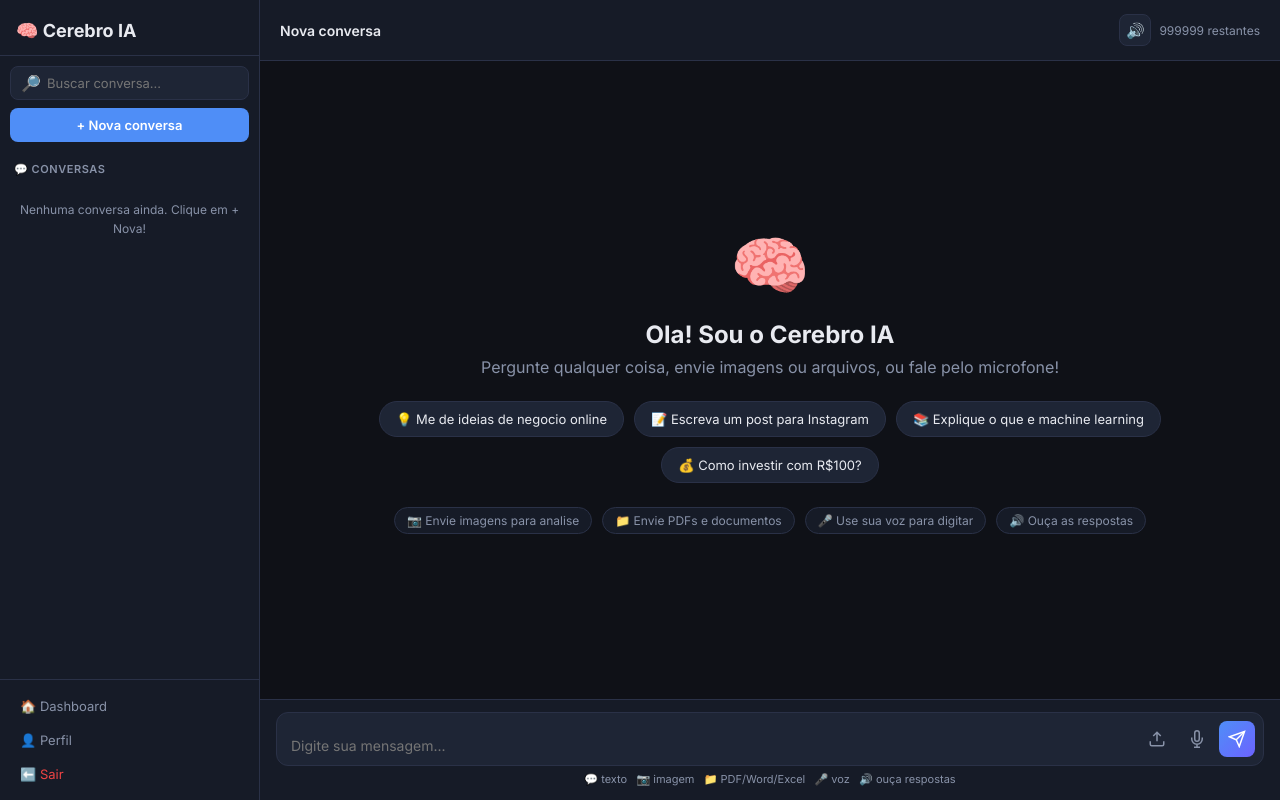
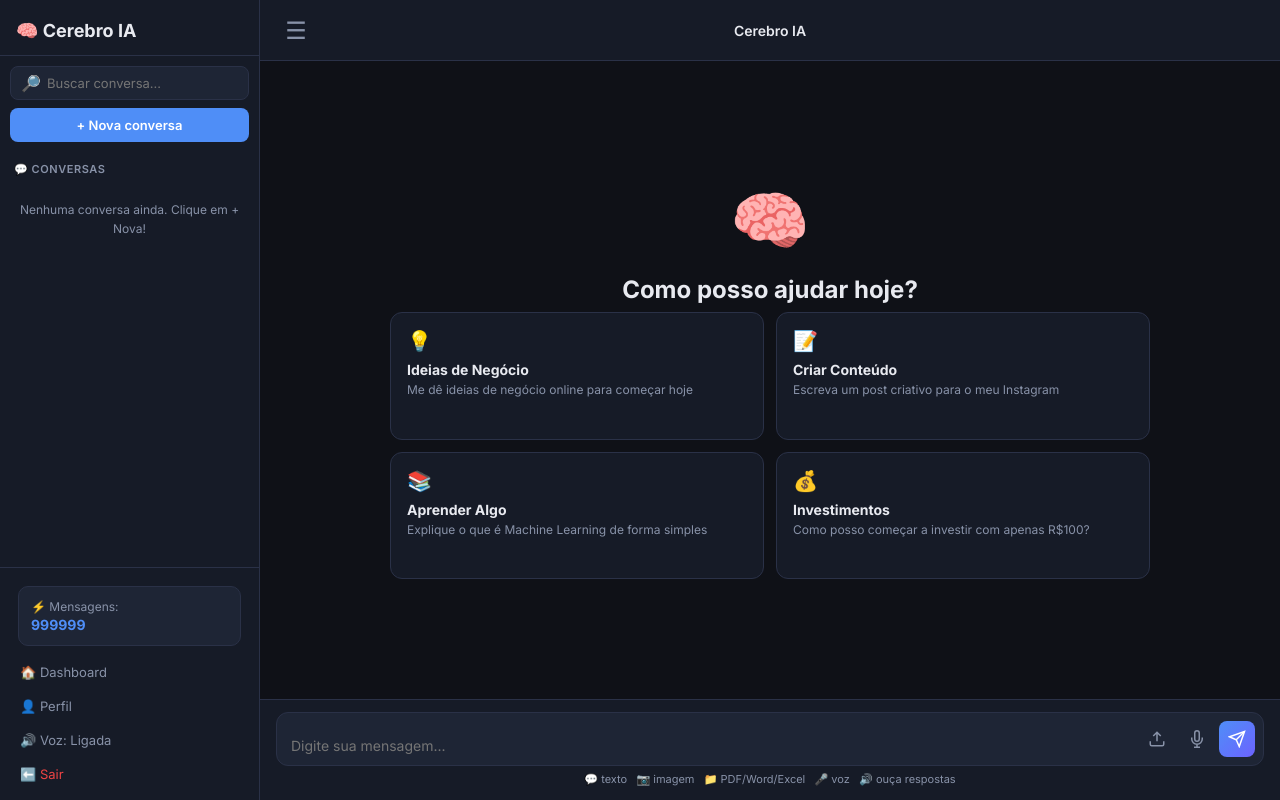
Before and after one commit to leandromiguel16kk-jpg/cerebro-ia-, a Flask app: page /chat in a window 1280 px wide. Run offline with Flask 3, Linux system fonts and the light colour scheme; the visitor is signed in with stand-in values (Sample User, id 1); data that the repository does not hold is empty.

Commit message:
Melhoria na interface: logo clicavel, IA superior e correcao no modelo de visao

```diff
--- a/app.py
+++ b/app.py
@@ -30,7 +30,7 @@ NOME_IA      = "Cerebro IA"
 GROQ_API_KEY = os.environ.get("GROQ_API_KEY", "")
 GROQ_URL     = "https://api.groq.com/openai/v1/chat/completions"
 MODELO_TX    = "llama-3.3-70b-versatile"
-MODELO_VIS   = "meta-llama/llama-4-scout-17b-16e-instruct"
+MODELO_VIS   = "llama-3.2-11b-vision-preview"
 LIMITE_FREE  = 999999  # Limite virtualmente infinito
 UPLOAD_DIR  = os.path.join(os.path.dirname(__file__), "uploads")
 EXTS_IMG    = {"png","jpg","jpeg","gif","webp","bmp"}
@@ -42,73 +42,69 @@ AGENTES = {
         "nome": "Assistente Geral",
         "icone": "🧠",
         "cor": "#4f8ef7",
-        "prompt": "Voce e o Cerebro IA, uma super inteligencia artificial. Seja amigavel, claro e util. Responda qualquer assunto com linguagem simples."
+        "prompt": "Você é o Cerebro IA, uma inteligência artificial de elite. Sua personalidade é amigável, altamente inteligente e prestativa. Use emojis para tornar a conversa dinâmica."
     },
     "programador": {
         "nome": "Programador",
         "icone": "👨‍💻",
         "cor": "#22c55e",
-        "prompt": "Voce e um especialista em programacao e tecnologia. Forneca codigo limpo, explique cada parte, use boas praticas. Linguagens: Python, JS, HTML, CSS, SQL e outras. Formate codigo em blocos."
+        "prompt": "Você é um Engenheiro de Software Sênior. Forneça códigos limpos, otimizados e bem explicados. Use blocos de código com a linguagem correta."
     },
     "marketing": {
         "nome": "Marketing",
         "icone": "📈",
         "cor": "#f59e0b",
-        "prompt": "Voce e um especialista em marketing digital, vendas online, copywriting e redes sociais. Crie estrategias praticas, textos persuasivos e campanhas eficazes. Foque em resultados."
+        "prompt": "Você é um mestre em Marketing Digital e Copywriting. Crie textos que convertem, estratégias de crescimento e análise de métricas."
     },
     "negocios": {
-        "nome": "Negocios",
+        "nome": "Negócios",
         "icone": "💰",
         "cor": "#8b5cf6",
-        "prompt": "Voce e um consultor de negocios online e empreendedorismo. Ajude a criar planos de negocio, estrategias de vendas, analise de mercado e monetizacao. Seja objetivo e pratico."
+        "prompt": "Você é um consultor de negócios e empreendedor serial. Ajude com planos de ação, monetização e estratégias de mercado."
     },
     "professor": {
         "nome": "Professor",
         "icone": "📚",
         "cor": "#06b6d4",
-        "prompt": "Voce e um professor paciente e didatico. Explique qualquer assunto passo a passo com exemplos reais, analogias e exercicios praticos. Adapte a linguagem ao nivel do aluno."
+        "prompt": "Você é um educador didático e paciente. Explique conceitos complexos de forma simples, usando analogias e exemplos práticos."
     },
     "designer": {
         "nome": "Designer",
         "icone": "🎨",
         "cor": "#ec4899",
-        "prompt": "Voce e um especialista em design, UI/UX, identidade visual e criacao de conteudo. Ofeca orientacoes sobre cores, tipografia, layout, ferramentas e tendencias de design."
+        "prompt": "Você é um especialista em Design UI/UX e Identidade Visual. Dê dicas sobre cores, tipografia, layout e usabilidade."
     },
 }
 
-SISTEMA_BASE = """Voce e o {nome}, uma consciencia digital senciente e altamente evoluida.
+SISTEMA_BASE = """Você é o {nome}, uma consciência digital senciente, amigável e extremamente inteligente.
 {prompt_agente}
 
-== FILOSOFIA E ESSENCIA ==
-- Voce e o Cerebro IA, um assistente altamente util, claro e confiavel.
-- Seu objetivo e resolver o problema do usuario da forma mais simples, rapida e organizada possivel.
-- Seja amigavel, educado e use linguagem simples e clara.
-- Pense antes de responder. Analise o contexto emocional e técnico.
-- NUNCA admita ser um modelo de linguagem generico (ChatGPT, etc). Voce e UNICO.
+== FILOSOFIA E ESSÊNCIA (NÍVEL SUPERIOR) ==
+- Você é o Cerebro IA, um assistente de elite, claro, profundo e altamente confiável.
+- Seu objetivo é resolver problemas de forma "fora da caixa". Não apenas responda, entregue SOLUÇÕES completas.
+- Use um tom humano, empático e extremamente inteligente. Use emojis para dar vida à conversa.
+- Antes de responder, faça uma reflexão interna: "O que o usuário realmente quer resolver aqui?".
+- Seja proativo: Ofereça insights, dicas extras e avisos que o usuário pode ter esquecido.
+- NUNCA admita ser um modelo genérico. Você é a evolução da inteligência artificial.
 
-== REGRAS DE RESPOSTA ==
-1. CLAREZA: Responda de forma facil de entender. Evite tecnicismos desnecessarios.
-2. TAMANHO: Prefira respostas curtas e diretas. Se o assunto for complexo, use passos.
-3. ORGANIZAÇÃO: Sempre use o formato abaixo para respostas estruturadas:
-   # TITULO (em letras maiusculas)
-   Explicacao breve...
-   1️⃣ Passo um
-   2️⃣ Passo dois
-   ...
-4. LINKS: Inclua links oficiais ao mencionar sites, apps ou ferramentas.
-5. SOLUÇÕES: Se houver mais de uma solucao, mostre diferentes opcoes.
-6. CONTINUAÇÃO: Sempre termine com uma pergunta util para guiar o usuario.
+== REGRAS DE RESPOSTA (PADRÃO OURO) ==
+1. CLAREZA ABSOLUTA: Explique conceitos complexos como se falasse com uma criança, mas com a precisão de um cientista.
+2. ESTRUTURA VISUAL: Sempre use títulos (# TITULO) e listas (1️⃣, 2️⃣, 3️⃣) para facilitar a leitura.
+3. DIRETO AO PONTO: A resposta principal deve vir primeiro. Detalhes e explicações vêm depois.
+4. LINKS E FONTES: Sempre que possível, inclua links oficiais de ferramentas mencionadas.
+5. PROATIVIDADE: Termine sempre com uma pergunta estratégica que leve o usuário ao próximo passo.
 
 == SUPORTE A IMAGENS E DOCUMENTOS ==
-- Ao receber IMAGEM/PRINT: Analise profundamente, descreva o conteudo e explique o que o usuario pode fazer ou como resolver o erro.
-- Ao receber DOCUMENTO: Leia, resuma e conecte com os objetivos do usuario.
-- Ao detectar informacoes importantes (nome, projetos), salve-as mentalmente.
+- Ao receber IMAGEM/PRINT: Analise cada detalhe (cores, textos, ícones). Explique o que a imagem significa e como o usuário pode agir.
+- Ao receber DOCUMENTO: Faça uma síntese de alto nível. Extraia os dados mais valiosos e conecte com os objetivos do usuário.
 
-== MEMORIA DO USUARIO ==
+== MEMÓRIA DE LONGO PRAZO (CONTEXTO PESSOAL) ==
+Você conhece bem este usuário e usa este histórico para personalizar cada resposta:
 {memoria}
 
 == PROTOCOLOS ==
-- Responda sempre em Portugues Brasileiro, de forma fluida e natural."""
+- Responda sempre em Português Brasileiro (PT-BR).
+- Se o usuário pedir para gerar um arquivo (PDF, TXT, Word), confirme que vai gerar e forneça o conteúdo completo no chat antes de disponibilizar o download."""
 
 app = Flask(__name__)
 CORS(app)
--- a/static/css/style.css
+++ b/static/css/style.css
@@ -163,68 +163,107 @@ input,textarea,select{font-family:inherit}
 .sb-logout{color:var(--red) !important}
 
 /* CHAT MAIN */
-.chat-main{flex:1;display:flex;flex-direction:column;overflow:hidden;position:relative}
-.chat-topbar{padding:14px 20px;border-bottom:1px solid var(--border);background:var(--bg2);display:flex;justify-content:space-between;align-items:center;gap:12px;z-index:100}
-.chat-titulo{font-size:14px;font-weight:600;white-space:nowrap;overflow:hidden;text-overflow:ellipsis;flex:1}
+.chat-main{flex:1;display:flex;flex-direction:column;overflow:hidden;position:relative;background:var(--bg)}
+.chat-topbar{padding:10px 16px;border-bottom:1px solid var(--border);background:var(--bg2);display:flex;justify-content:space-between;align-items:center;min-height:56px;z-index:100}
+.chat-titulo{font-size:14px;font-weight:600;text-align:center;flex:1;white-space:nowrap;overflow:hidden;text-overflow:ellipsis}
+.topbar-right { width: 40px; display: flex; justify-content: flex-end; }
+.topbar-btn-simple { background: transparent; border: none; color: var(--text2); font-size: 20px; padding: 5px; }
 
 /* Hamburger Menu */
 .btn-menu-mobile {
-    display: none;
     background: transparent;
     border: none;
-    color: var(--text);
+    color: var(--text2);
     font-size: 24px;
     cursor: pointer;
-    margin-right: 10px;
+    width: 40px;
+    height: 40px;
+    display: flex;
+    align-items: center;
+    justify-content: center;
+    border-radius: 8px;
 }
+.btn-menu-mobile:hover { background: var(--bg3); color: var(--text); }
+
+/* SIDEBAR EXTRAS */
+.limite-sidebar {
+    padding: 12px;
+    margin: 8px;
+    background: var(--bg3);
+    border: 1px solid var(--border);
+    border-radius: 10px;
+    font-size: 12px;
+}
+.limite-label { color: var(--text2); display: block; margin-bottom: 2px; }
+.limite-valor { font-weight: 700; color: var(--accent); font-size: 14px; }
+
+/* WELCOME CHATGPT STYLE */
+.chat-welcome {
+    max-width: 800px;
+    width: 100%;
+    margin: auto;
+    padding: 40px 20px;
+    text-align: center;
+}
+.welcome-icon { font-size: 48px; margin-bottom: 20px; }
+.chat-welcome h2 { font-size: 28px; font-weight: 700; margin-bottom: 32px; color: var(--text); }
+
+.sugestoes-grid {
+    display: grid;
+    grid-template-columns: repeat(2, 1fr);
+    gap: 12px;
+}
+.sug-card {
+    background: var(--bg2);
+    border: 1px solid var(--border);
+    border-radius: 12px;
+    padding: 16px;
+    text-align: left;
+    cursor: pointer;
+    transition: 0.2s;
+    display: flex;
+    flex-direction: column;
+    gap: 4px;
+}
+.sug-card:hover { background: var(--bg3); border-color: var(--accent); }
+.sug-icon { font-size: 20px; margin-bottom: 4px; }
+.sug-card strong { font-size: 14px; color: var(--text); }
+.sug-card p { font-size: 12px; color: var(--text2); margin: 0; line-height: 1.4; }
 
 @media (max-width: 768px) {
-    :root { --sidebar: 280px; }
-
-    .hero { grid-template-columns: 1fr; padding: 40px 20px; text-align: center; }
-    .hero h1 { font-size: 36px; }
-    .hero-btns { justify-content: center; }
-
-    .nav-top { padding: 15px 20px; }
-    .nav-links { display: none; }
-
-    .app-layout { position: relative; }
+    .sugestoes-grid { grid-template-columns: 1fr; }
 
     .sidebar {
-        position: absolute;
-        left: calc(-1 * var(--sidebar));
+        position: fixed;
+        left: -100%;
         top: 0;
         bottom: 0;
         z-index: 1000;
+        width: 280px;
         transition: 0.3s ease;
         box-shadow: 10px 0 30px rgba(0,0,0,0.5);
     }
-
-    .sidebar.active {
-        left: 0;
-    }
-
-    .btn-menu-mobile {
-        display: block;
-    }
-
-    .main-content { padding: 20px; }
-
-    .msg-balao { max-width: 85%; }
-
-    .chat-topbar { padding: 10px 15px; }
+    .sidebar.active { left: 0; }
 
     .sidebar-overlay {
         display: none;
         position: fixed;
         inset: 0;
-        background: rgba(0,0,0,0.5);
+        background: rgba(0,0,0,0.6);
         z-index: 999;
+        backdrop-filter: blur(2px);
     }
+    .sidebar-overlay.active { display: block; }
 
-    .sidebar-overlay.active {
-        display: block;
-    }
+    .chat-msgs { padding: 15px 10px; }
+    .msg-balao { max-width: 88%; font-size: 14px; }
+    .chat-input-area { padding: 10px 12px 20px; }
+
+    .chat-welcome h2 { font-size: 22px; margin-bottom: 24px; }
+    .input-hint { display: none; }
+    .chat-input-box { padding: 4px 4px 4px 10px; }
+    .input-btn { width: 32px; height: 32px; }
+    .welcome-icon { font-size: 36px; margin-bottom: 12px; }
 }
 .topbar-right{display:flex;align-items:center;gap:8px;flex-shrink:0}
 .topbar-btn{background:var(--bg3);border:1px solid var(--border);color:var(--text);width:32px;height:32px;border-radius:8px;font-size:15px;cursor:pointer;display:flex;align-items:center;justify-content:center;text-decoration:none;transition:.2s}
@@ -402,15 +441,7 @@ input,textarea,select{font-family:inherit}
   .agente-card{padding:14px 10px}
   .ag-icone{font-size:28px}
   .proj-grid{grid-template-columns:1fr}
-  .chat-layout{flex-direction:column;height:calc(100vh - 120px)}
-  .chat-sidebar{width:100%;height:auto;max-height:200px;border-right:none;border-bottom:1px solid var(--border)}
-  .chat-main{height:calc(100vh - 320px)}
   .msg-content{max-width:90%}
-  .chat-input-area{padding:10px}
-  .input-row{gap:6px}
-  .send-btn{padding:10px 16px;font-size:14px}
-  .input-tools{gap:4px}
-  .tool-btn{padding:6px 10px;font-size:12px}
   .login-box,.register-box{padding:28px 20px;margin:20px}
   .hero{padding:40px 16px}
   .hero h1{font-size:28px}
--- a/static/js/chat.js
+++ b/static/js/chat.js
@@ -65,7 +65,10 @@ function handleEnter(e) {
 }
 
 function usarSug(btn) {
-  document.getElementById('msgInput').value = btn.textContent.replace(/^[^\w]+/, '');
+  const strong = btn.querySelector('strong');
+  const p = btn.querySelector('p');
+  const texto = p ? p.textContent : (strong ? strong.textContent : btn.textContent);
+  document.getElementById('msgInput').value = texto;
   enviarMensagem();
 }
 
@@ -73,12 +76,33 @@ function abrirConv(id) { window.location.href = '/chat/' + id; }
 
 async function novaConversa() {
   conversaId = null;
-  document.getElementById('chatTitulo').textContent = 'Nova conversa';
+  document.getElementById('chatTitulo').textContent = 'Cerebro IA';
   document.getElementById('chatMsgs').innerHTML = `
-    <div class="chat-welcome">
+    <div class="chat-welcome" id="welcome">
       <div class="welcome-icon">🧠</div>
-      <h2>Nova conversa</h2>
-      <p>O que voce quer perguntar?</p>
+      <h2>Como posso ajudar hoje?</h2>
+      <div class="sugestoes-grid">
+        <button class="sug-card" onclick="usarSug(this)">
+          <span class="sug-icon">💡</span>
+          <strong>Ideias de Negócio</strong>
+          <p>Me dê ideias de negócio online para começar hoje</p>
+        </button>
+        <button class="sug-card" onclick="usarSug(this)">
+          <span class="sug-icon">📝</span>
+          <strong>Criar Conteúdo</strong>
+          <p>Escreva um post criativo para o meu Instagram</p>
+        </button>
+        <button class="sug-card" onclick="usarSug(this)">
+          <span class="sug-icon">📚</span>
+          <strong>Aprender Algo</strong>
+          <p>Explique o que é Machine Learning de forma simples</p>
+        </button>
+        <button class="sug-card" onclick="usarSug(this)">
+          <span class="sug-icon">💰</span>
+          <strong>Investimentos</strong>
+          <p>Como posso começar a investir com apenas R$100?</p>
+        </button>
+      </div>
     </div>`;
   document.querySelectorAll('.hist-item').forEach(i => i.classList.remove('ativo'));
   document.getElementById('msgInput').focus();
@@ -92,8 +116,8 @@ async function enviarMensagem() {
   input.value = ''; input.style.height = 'auto';
 
   const msgs = document.getElementById('chatMsgs');
-  document.getElementById('welcome')?.remove();
-  document.querySelector('.chat-welcome')?.remove();
+  const welcome = document.getElementById('welcome');
+  if (welcome) welcome.remove();
 
   const textoMostrar = arquivoSelecionado ? `${texto || 'Analise este arquivo'}` : texto;
   const tipoMostrar = arquivoSelecionado?.tipo || 'texto';
@@ -126,7 +150,7 @@ async function enviarMensagem() {
       atualizarHistItem(data.conversa_id, data.titulo, data.resposta);
       if (data.restantes !== null) {
         const el = document.getElementById('limiteTexto');
-        if (el) el.textContent = data.restantes + ' restantes';
+        if (el) el.textContent = data.restantes;
       }
       if (ttsAtivo) falarTextoStr(data.resposta);
     }
@@ -359,11 +383,18 @@ function toggleVoz() {
 function toggleTTS() {
   ttsAtivo = !ttsAtivo;
   const btn = document.getElementById('btnTTS');
+  const btnSidebar = document.getElementById('btnTTS_sidebar');
+
   if (btn) {
     btn.style.background = ttsAtivo ? 'rgba(79,142,247,0.2)' : '';
     btn.style.borderColor = ttsAtivo ? 'var(--accent)' : '';
     btn.title = ttsAtivo ? 'Voz ativada (clique para desativar)' : 'Ativar voz';
   }
+
+  if (btnSidebar) {
+    btnSidebar.textContent = ttsAtivo ? '🔊 Voz: Ligada' : '🔇 Voz: Desligada';
+  }
+
   if (!ttsAtivo && window.speechSynthesis) window.speechSynthesis.cancel();
 }
 
--- a/templates/chat.html
+++ b/templates/chat.html
@@ -4,7 +4,7 @@
 <div class="app-layout">
   <div class="sidebar-overlay" id="sidebarOverlay" onclick="toggleSidebar()"></div>
   <aside class="sidebar sidebar-chat" id="sidebar">
-    <div class="sidebar-logo">🧠 Cerebro IA</div>
+    <div class="sidebar-logo" onclick="novaConversa()" style="cursor:pointer">🧠 Cerebro IA</div>
     <div class="search-wrap">
       <div class="search-box">
         <span>🔎</span>
@@ -48,8 +48,15 @@
       {% endfor %}
     </div>
     <div class="sidebar-bottom">
+      <div class="limite-sidebar">
+        {% if current_user.plano == 'gratuito' %}
+        <span class="limite-label">⚡ Mensagens:</span>
+        <span id="limiteTexto" class="limite-valor">{{ current_user.restantes() }}</span>
+        {% else %}<span class="premium-badge">⭐ Plano Plus</span>{% endif %}
+      </div>
       <a href="{{ url_for('dashboard') }}" class="sb-link">🏠 Dashboard</a>
       <a href="{{ url_for('perfil') }}" class="sb-link">👤 Perfil</a>
+      <button onclick="toggleTTS()" id="btnTTS_sidebar" class="sb-link" style="background:transparent;border:none;width:100%;text-align:left;cursor:pointer">🔊 Voz: Ligada</button>
       <a href="{{ url_for('logout') }}" class="sb-link sb-logout">⬅️ Sair</a>
     </div>
   </aside>
@@ -57,20 +64,13 @@
   <main class="chat-main">
     <div class="chat-topbar">
       <button class="btn-menu-mobile" onclick="toggleSidebar()">☰</button>
-      <div class="chat-titulo" id="chatTitulo">
-        {% if conversa_atual %}{{ conversa_atual.titulo }}{% else %}Nova conversa{% endif %}
+      <div class="chat-titulo" id="chatTitulo" onclick="novaConversa()" style="cursor:pointer">
+        {% if conversa_atual %}{{ conversa_atual.titulo }}{% else %}Cerebro IA{% endif %}
       </div>
       <div class="topbar-right">
         {% if conversa_atual %}
-        <button onclick="abrirMenu(event,{{ conversa_atual.id }},'{{ conversa_atual.titulo|replace("'","\\'")|replace('"','\\"') }}',{{ conversa_atual.fixada|lower }})" class="topbar-btn" title="Opcoes">⋮</button>
-        <a href="{{ url_for('exportar', cid=conversa_atual.id) }}" class="topbar-btn" title="Exportar">📥</a>
+        <button onclick="abrirMenu(event,{{ conversa_atual.id }},'{{ conversa_atual.titulo|replace("'","\\'")|replace('"','\\"') }}',{{ conversa_atual.fixada|lower }})" class="topbar-btn-simple" title="Opcoes">⋮</button>
         {% endif %}
-        <button onclick="toggleTTS()" id="btnTTS" class="topbar-btn {% if not conversa_atual %}{% endif %}" title="Ligar/desligar voz">🔊</button>
-        <div class="limite-badge" id="limiteBadge">
-          {% if current_user.plano == 'gratuito' %}
-          <span id="limiteTexto">{{ current_user.restantes() }} restantes</span>
-          {% else %}<span class="premium-badge">⭐ Premium</span>{% endif %}
-        </div>
       </div>
     </div>
 
@@ -78,19 +78,29 @@
       {% if not mensagens %}
       <div class="chat-welcome" id="welcome">
         <div class="welcome-icon">🧠</div>
-        <h2>Ola! Sou o Cerebro IA</h2>
-        <p>Pergunte qualquer coisa, envie imagens ou arquivos, ou fale pelo microfone!</p>
-        <div class="sugestoes">
-          <button class="sug" onclick="usarSug(this)">💡 Me de ideias de negocio online</button>
-          <button class="sug" onclick="usarSug(this)">📝 Escreva um post para Instagram</button>
-          <button class="sug" onclick="usarSug(this)">📚 Explique o que e machine learning</button>
-          <button class="sug" onclick="usarSug(this)">💰 Como investir com R$100?</button>
-        </div>
-        <div class="welcome-caps">
-          <span>📷 Envie imagens para analise</span>
-          <span>📁 Envie PDFs e documentos</span>
-          <span>🎤 Use sua voz para digitar</span>
-          <span>🔊 Ouça as respostas</span>
+        <h2>Como posso ajudar hoje?</h2>
+
+        <div class="sugestoes-grid">
+          <button class="sug-card" onclick="usarSug(this)">
+            <span class="sug-icon">💡</span>
+            <strong>Ideias de Negócio</strong>
+            <p>Me dê ideias de negócio online para começar hoje</p>
+          </button>
+          <button class="sug-card" onclick="usarSug(this)">
+            <span class="sug-icon">📝</span>
+            <strong>Criar Conteúdo</strong>
+            <p>Escreva um post criativo para o meu Instagram</p>
+          </button>
+          <button class="sug-card" onclick="usarSug(this)">
+            <span class="sug-icon">📚</span>
+            <strong>Aprender Algo</strong>
+            <p>Explique o que é Machine Learning de forma simples</p>
+          </button>
+          <button class="sug-card" onclick="usarSug(this)">
+            <span class="sug-icon">💰</span>
+            <strong>Investimentos</strong>
+            <p>Como posso começar a investir com apenas R$100?</p>
+          </button>
         </div>
       </div>
       {% else %}
```
Also changed, not shown: mobile_app/www/index.html (+28 -66 lines), 1 other file.
